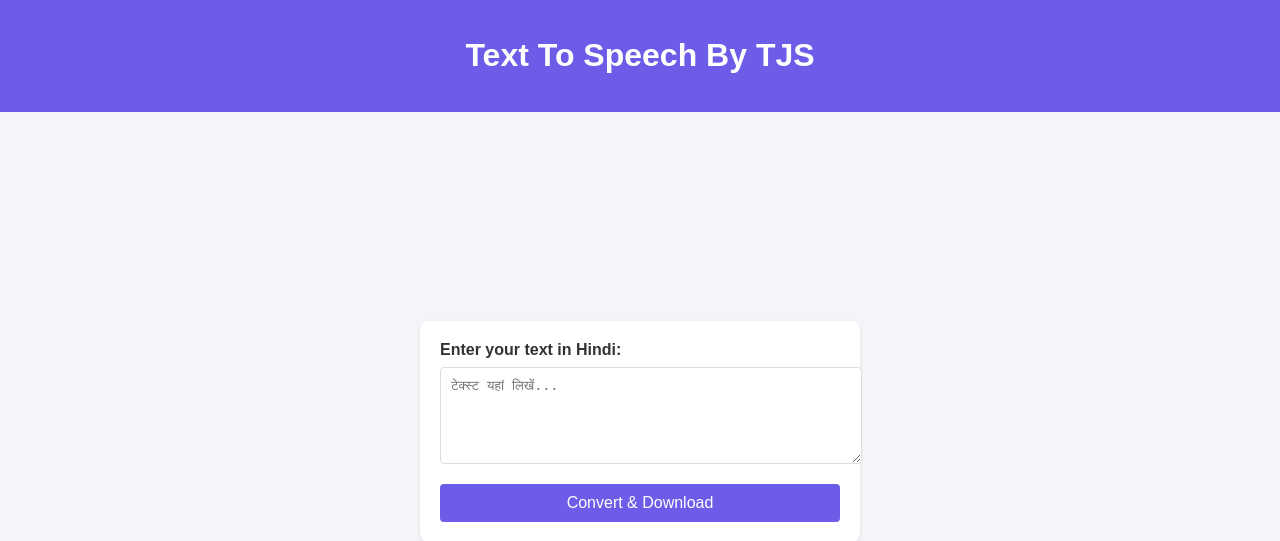
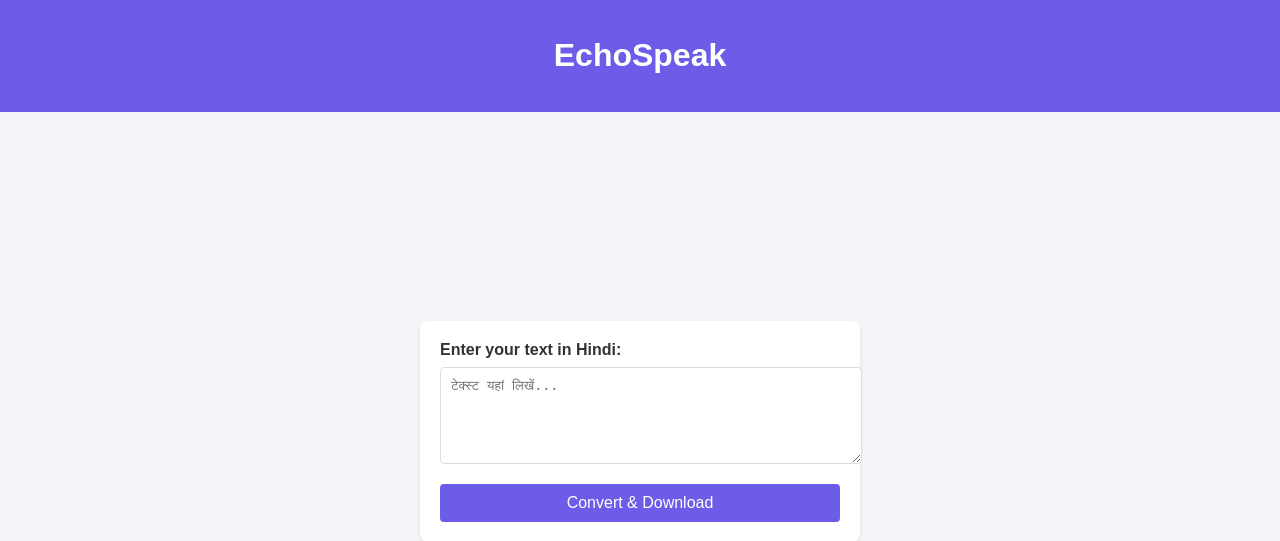
Before and after one commit to tejastikkas5/EchoSpeak, a Flask app: page / in a window 1280 px wide. Shown: the top 541 px of the page. Run offline with Flask 3, Linux system fonts and the light colour scheme; parts of the project's set-up code (start-up, migrations or seed data) failed here and were passed over.

Commit message:
Update index.html

```diff
--- a/templates/index.html
+++ b/templates/index.html
@@ -15,7 +15,7 @@
 </head>
 <body>
     <header>
-        <h1>Text To Speech By TJS</h1>
+        <h1>EchoSpeak</h1>
     </header>
     <main>
         <div class="tts-container">
```
